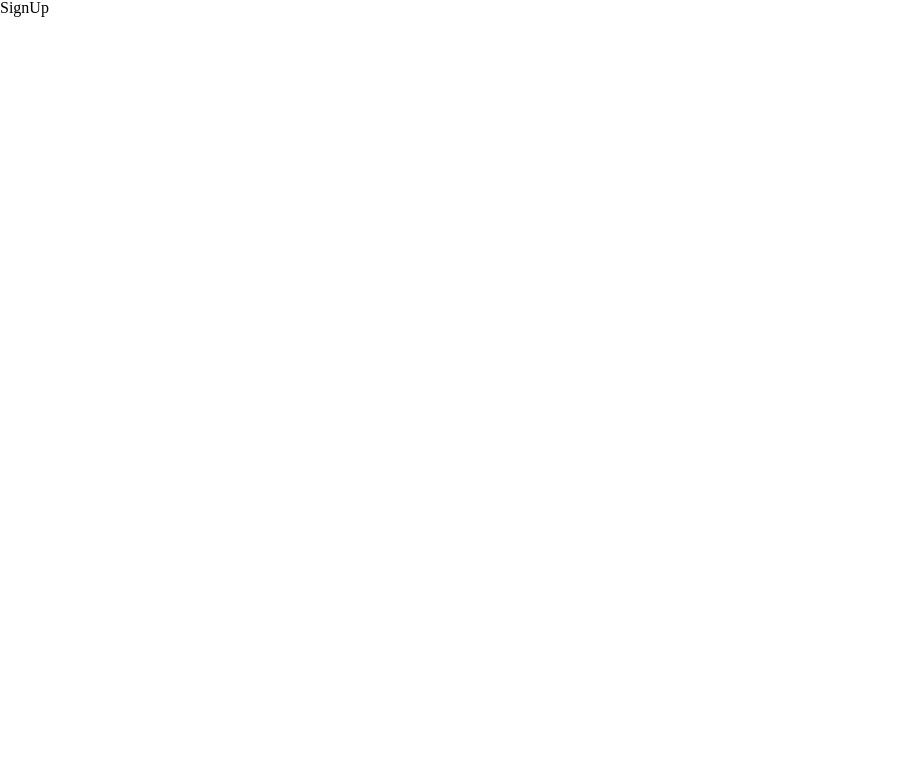
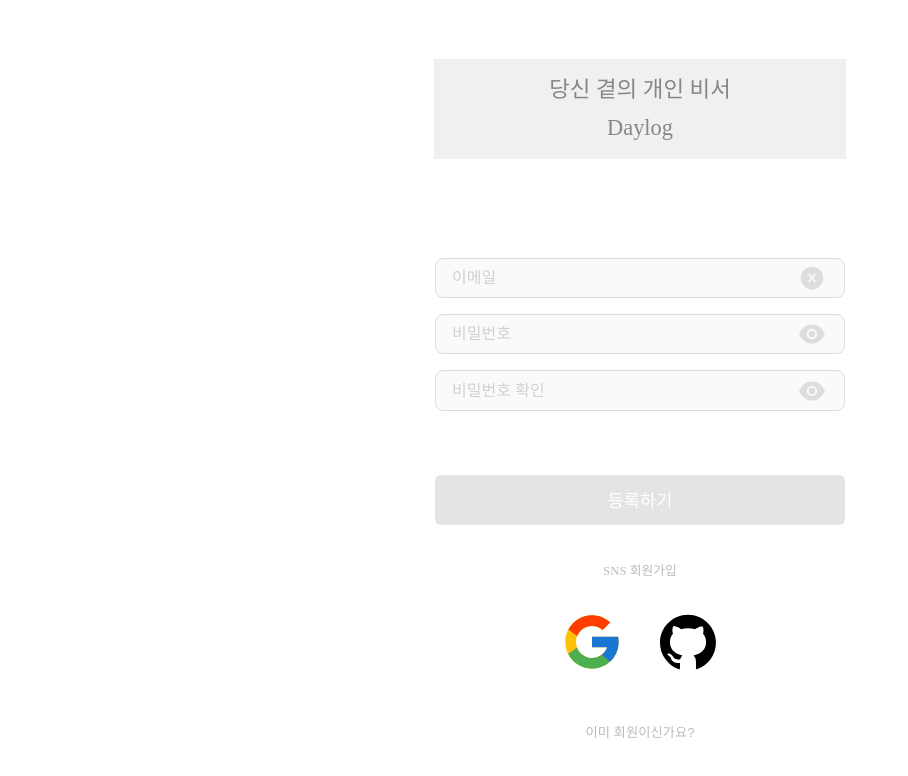
Before and after one commit to km-young/DayLog, a React (Create React App) app: page /signup in a window 1280 px wide. Shown: the top 776 px of the page, without its empty margins (0-908 px from the left). Built offline with nearby package versions, Linux system fonts and the light colour scheme; a web font is replaced by a local one.

Commit message:
ui: SignUp Page UI 1차 완성

```diff
--- a/src/pages/SignIn.tsx
+++ b/src/pages/SignIn.tsx
@@ -2,8 +2,10 @@ import React, { useState } from 'react'
 import styled from 'styled-components'
 import { AiFillCloseCircle, AiFillEye, AiFillGithub } from 'react-icons/ai';
 import {FcGoogle} from 'react-icons/fc'
+import { useNavigate } from 'react-router';
 
 const SignIn = () => {
+  const navigate = useNavigate();
 
   // 비밀번호 눈알 아이콘 클릭 시 type 변경 할 수 있는 함수
   const [isViewIconClick, setIsViewIconClick] = useState(false);
@@ -17,26 +19,37 @@ const SignIn = () => {
           <InfoText>당신 곁의 개인 비서</InfoText>
           <InfoText>Daylog</InfoText>
         </InfoBox>
+        <FormTag>
           <InputContainer>
             <ItemContainer>
-            <InputBox type="text" />
+              <InputBox type="email" placeholder="이메일" />
               <AiFillCloseCircle className="close-icon" />
             </ItemContainer>
             <ItemContainer>
-            <InputBox type={isViewIconClick ? 'text':'password'} />
-            <AiFillEye className="view-icon" onClick={handleClickViewIcon} style={{color: isViewIconClick ? 'black' : '#ddd'}} />
+              <InputBox
+                type={isViewIconClick ? 'text' : 'password'}
+                placeholder="비밀번호"
+              />
+              <AiFillEye
+                className="view-icon"
+                onClick={handleClickViewIcon}
+                style={{ color: isViewIconClick ? 'black' : '#ddd' }}
+              />
             </ItemContainer>
             <PwLossButtonContainer>
               <PwLossButton>비밀번호를 잊으셨나요?</PwLossButton>
             </PwLossButtonContainer>
           </InputContainer>
           <LoginButton>계속하기</LoginButton>
+        </FormTag>
         <PTag>SNS 로그인</PTag>
         <SocialLoginButtonContainer>
           <FcGoogle className="social-login-icons" />
           <AiFillGithub className="social-login-icons" />
         </SocialLoginButtonContainer>
-        <JoinButton>아직 회원이 아니신가요?</JoinButton>
+        <MoveSignUpButton onClick={() => navigate('/signup')}>
+          아직 회원이 아니신가요?
+        </MoveSignUpButton>
       </Container>
     </>
   );
@@ -44,7 +57,7 @@ const SignIn = () => {
 
 export default SignIn
 
-;
+const FormTag = styled.form``;
 const Container = styled.div`
   display: flex;
   flex-direction: column;
@@ -110,6 +123,9 @@ const InputBox = styled.input`
   background-color: #fafafa;
   border: 1.3px solid #ddd;
   border-radius: 8px;
+  &::placeholder{
+    color: #d1d1d1;
+  }
 `;
 
 const PwLossButton = styled.button`
@@ -162,7 +178,7 @@ const SocialLoginButtonContainer = styled.div`
   }
 `;
 
-const JoinButton = styled.button`
+const MoveSignUpButton = styled.button`
   border: none;
   background-color: white;
   color: #bbbbbb;
--- a/src/pages/SignUp.tsx
+++ b/src/pages/SignUp.tsx
@@ -1,9 +1,208 @@
-import React from 'react'
+import React, { useCallback, useState } from 'react'
+import styled from 'styled-components';
+import { AiFillCloseCircle, AiFillEye, AiFillGithub } from 'react-icons/ai';
+import { FcGoogle } from 'react-icons/fc';
+import { LoginForm } from '../types';
+import { useNavigate } from 'react-router';
+const SignUp = () => {
+  const navigate = useNavigate();
 
-const SignUp = () => {
+
+  // 비밀번호 눈알 아이콘 클릭 시 type 변경 할 수 있는 함수
+  // 비밀번호 , 비밀번호체크랑 따로 구현했습니다.
+  const [isViewPW, setIsViewPW] = useState(false);
+  const [isViewCheckPW, setIsViewCheckPW] = useState(false);
+  const handleClickViewPW = () => {
+    setIsViewPW(!isViewPW);
+  };
+  const handleClickCheckPW = () => {
+    setIsViewCheckPW(!isViewCheckPW);
+  };
   return (
-    <div>SignUp</div>
-  )
+    <>
+      <Container>
+        <InfoBox>
+          <InfoText>당신 곁의 개인 비서</InfoText>
+          <InfoText>Daylog</InfoText>
+        </InfoBox>
+        <FormTag>
+          <InputContainer>
+            <ItemContainer>
+              <InputBox type="email" placeholder="이메일" />
+              <AiFillCloseCircle className="close-icon" />
+            </ItemContainer>
+            <ItemContainer>
+              <InputBox
+                type={isViewPW ? 'text' : 'password'}
+                placeholder="비밀번호"
+              />
+              <AiFillEye
+                className="view-icon"
+                onClick={handleClickViewPW}
+                style={{ color: isViewPW ? 'black' : '#ddd' }}
+              />
+            </ItemContainer>
+            <ItemContainer>
+              <InputBox
+                type={isViewCheckPW ? 'text' : 'password'}
+                placeholder="비밀번호 확인"
+              />
+              <AiFillEye
+                className="view-icon"
+                onClick={handleClickCheckPW}
+                style={{ color: isViewCheckPW ? 'black' : '#ddd' }}
+              />
+            </ItemContainer>
+          </InputContainer>
+          <JoinButton>등록하기</JoinButton>
+        </FormTag>
+        <PTag>SNS 회원가입</PTag>
+        <SocialLoginButtonContainer>
+          <FcGoogle className="social-login-icons" />
+          <AiFillGithub className="social-login-icons" />
+        </SocialLoginButtonContainer>
+        <MoveSignInButton onClick={() => navigate('/signin')}>
+          이미 회원이신가요?
+        </MoveSignInButton>
+      </Container>
+    </>
+  );
 }
 
 export default SignUp
+
+const FormTag = styled.form`
+
+`
+
+const Container = styled.div`
+  display: flex;
+  flex-direction: column;
+  justify-content: center;
+  align-items: center;
+  height: 100vh;
+  width: 25.7rem;
+  margin: 0 auto;
+`;
+
+const InfoBox = styled.div`
+  width: 100%;
+  background-color: #f0f0f0;
+  padding: 0.2rem 0;
+`;
+
+const InfoText = styled.p`
+  font-size: 1.4rem;
+  text-align: center;
+  margin: 1rem;
+  color: #878787;
+  cursor: default;
+`;
+
+const InputContainer = styled.div`
+  display: flex;
+  flex-direction: column;
+  gap: 1rem;
+  margin: 6.2rem 0 0 0;
+`;
+
+const ItemContainer = styled.div`
+  position: relative;
+  .close-icon {
+    position: absolute;
+    bottom: 7px;
+    right: 20px;
+    font-size: 26px;
+    color: #ddd;
+    cursor: pointer;
+  }
+  .close-icon:hover {
+    color: #d1d1d1;
+  }
+  .view-icon {
+    position: absolute;
+    bottom: 5px;
+    right: 18px;
+    font-size: 30px;
+    color: #ddd;
+    cursor: pointer;
+  }
+  .view-icon:hover {
+    color: #d1d1d1;
+  }
+`;
+
+const InputBox = styled.input`
+  width: 21.5rem;
+  height: 2.4rem;
+  padding: 0 3rem 0 1rem;
+  font-size: 1rem;
+  background-color: #fafafa;
+  border: 1.3px solid #ddd;
+  border-radius: 8px;
+  &::placeholder {
+    color: #d1d1d1;
+  }
+`;
+
+const PwLossButton = styled.button`
+  border: none;
+  background-color: white;
+  color: #bbbbbb;
+  padding: 0;
+  cursor: pointer;
+  &:hover {
+    color: blue;
+  }
+`;
+
+const PwLossButtonContainer = styled.div`
+  display: flex;
+  justify-content: left;
+  width: 23.5rem;
+`;
+
+const JoinButton = styled.button`
+  width: 100%;
+  height: 50px;
+  border: none;
+  border-radius: 6px;
+  color: white;
+  font-size: 1.1rem;
+  background-color: #e4e4e4;
+  margin: 4rem 0 2.5rem 0;
+  cursor: pointer;
+  &:hover {
+    background-color: #e1e1e1;
+  }
+`;
+
+const PTag = styled.p`
+  font-size: 0.8rem;
+  color: #bbbbbb;
+`;
+
+const SocialLoginButtonContainer = styled.div`
+  display: flex;
+  width: 100%;
+  justify-content: center;
+  gap: 2rem;
+  margin-top: 2rem;
+
+  .social-login-icons {
+    font-size: 4rem;
+    cursor: pointer;
+  }
+`;
+
+const MoveSignInButton = styled.button`
+  border: none;
+  background-color: white;
+  color: #bbbbbb;
+  padding: 0;
+  margin-top: 3rem;
+  cursor: pointer;
+  &:hover {
+    color: blue;
+  }
+`;
--- a/src/types.d.ts
+++ b/src/types.d.ts
@@ -0,0 +1,3 @@
+export type LoginForm = {
+  email: {onChange?: React.ChangeEventHandler<HTMLInputElement> | undefined}
+}
```
Lines whose indentation alone changed are shown as unchanged.
